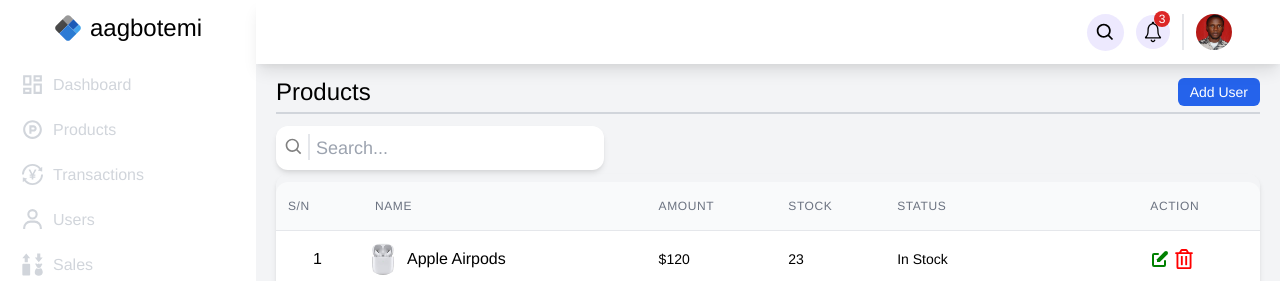
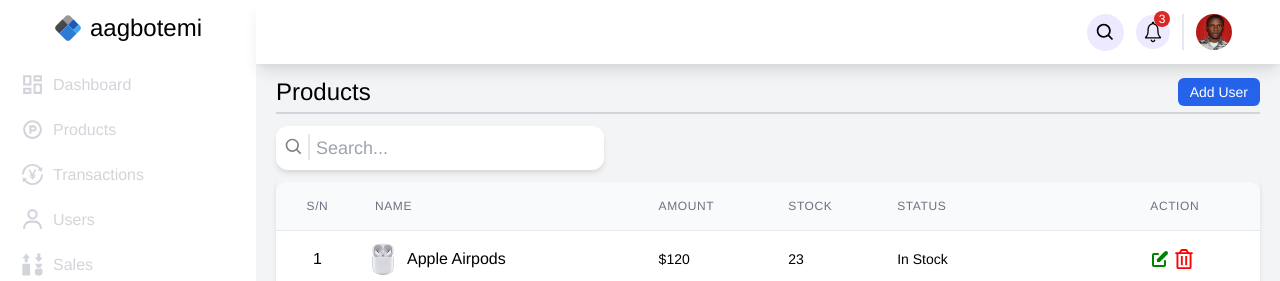
Before and after one commit to aagbotemi/admin-dashboard, a React (Create React App) app: page /products in a window 1280 px wide. Shown: the top 281 px of the page. Built offline with nearby package versions, Linux system fonts and the light colour scheme.

Commit message:
product table updated

```diff
--- a/src/pages/Transactions.js
+++ b/src/pages/Transactions.js
@@ -64,7 +64,7 @@ const Transactions = () => {
                                         <th scope="col" className="md:px-3 px-1 py-5 text-left text-xs font-medium text-gray-500 uppercase tracking-wider">
                                             status
                                         </th>
-                                        <th scope="col" className=" md:px-3 px-1 py-5 text-left text-xs font-medium text-gray-500 uppercase tracking-wider whitespace-nowrap">
+                                        <th scope="col" className="md:px-3 px-1 py-5 text-left text-xs font-medium text-gray-500 uppercase tracking-wider whitespace-nowrap">
                                             date &amp; time
                                         </th>
                                         <th scope="col" className="md:px-3 px-1 py-5 text-left text-xs font-medium text-gray-500 uppercase tracking-wider">
--- a/src/pages/product/Products.js
+++ b/src/pages/product/Products.js
@@ -56,7 +56,7 @@ const Products = () => {
                 <table className="w-full divide-y divide-gray-200 relative">
                   <thead className="bg-gray-50">
                     <tr>
-                      <th scope="col" className="px-3 py-4 text-left text-xs font-medium text-gray-500 uppercase tracking-wider">
+                      <th scope="col" className="px-3 py-4 text-center text-xs font-medium text-gray-500 uppercase tracking-wider">
                         S/N
                       </th>
                       <th scope="col" className="px-4 py-4 text-left text-xs font-medium text-gray-500 uppercase tracking-wider">
```
